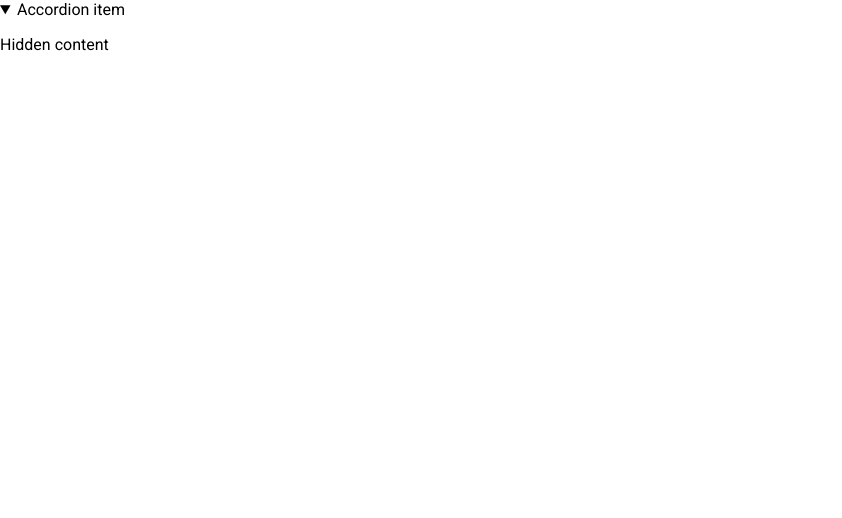
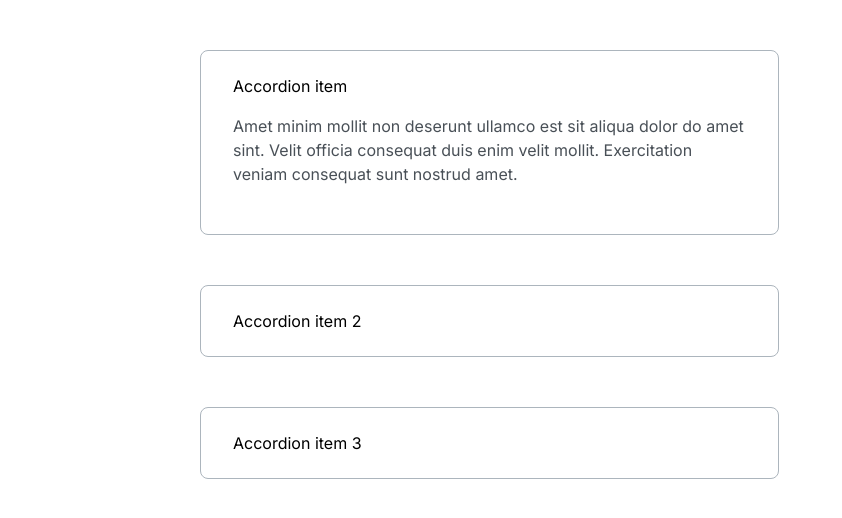
Before and after one commit to nbmprod/htmlcss-20220919_nikita804, a website: page 03-lection1/02-accordion/index.html in a window 1280 px wide. Both pictures are taken after a click on the heading "Accordion item". Shown: the whole page, without its empty margins (0-842 px from the left). Drawn offline with Linux system fonts and the light colour scheme.

Commit message:
accordion (without custom opening arrow)

```diff
--- a/03-lection1/02-accordion/accordion.css
+++ b/03-lection1/02-accordion/accordion.css
@@ -1 +1,46 @@
-/* Стилизация аккордеона */
+@import url('https://fonts.googleapis.com/css2?family=Inter:wght@400;500&display=swap');
+
+*{
+    font-family: Inter;
+}
+
+.acc-container{
+    margin: 50px 200px;
+}
+
+.accordion{
+    box-sizing: border-box;
+    width: 579px;
+    height: 72px;
+    border: 1px solid #ACB5BD;
+    border-radius: 8px;
+    padding: 23px 32px 32px;
+
+
+}
+
+.accordion[open]{
+    width: 579px;
+    height: fit-content;
+    padding: 23px 32px 32px;
+}
+
+.accordion__summary{
+    color: #000000;
+    font-size: 16px;
+    font-weight: 400;
+    line-height: 24px;
+    letter-spacing: 0em;
+    text-align: left;
+    list-style: none;
+    cursor: pointer;
+}
+
+.accordion__content{
+    color: #495057;
+    font-size: 16px;
+    font-weight: 400;
+    line-height: 24px;
+    letter-spacing: 0em;
+    text-align: left;
+}
--- a/03-lection1/02-accordion/index.html
+++ b/03-lection1/02-accordion/index.html
@@ -6,13 +6,35 @@
         <link rel="stylesheet" href="./accordion.css">
     </head>
     <body>
-        <details>
-            <summary>
-                Accordion item
-            </summary>
-            <p>
-                Hidden content
-            </p>
-        </details>
+        <div class="acc-container">
+            <details class="accordion">
+                    <summary class="accordion__summary">
+                        Accordion item
+                    </summary>
+                    <p class="accordion__content">
+                        Amet minim mollit non deserunt ullamco est sit aliqua dolor do amet sint. Velit officia consequat duis enim velit mollit. Exercitation veniam consequat sunt nostrud amet.
+                    </p>
+            </details>
+        </div>
+        <div class="acc-container">
+            <details class="accordion">
+                    <summary class="accordion__summary">
+                        Accordion item 2
+                    </summary>
+                    <p class="accordion__content">
+                        Amet minim mollit non deserunt ullamco est sit aliqua dolor do amet sint. Velit officia consequat duis enim velit mollit. Exercitation veniam consequat sunt nostrud amet.
+                    </p>
+            </details>
+        </div>
+        <div class="acc-container">
+            <details class="accordion">
+                    <summary class="accordion__summary">
+                        Accordion item 3
+                    </summary>
+                    <p class="accordion__content">
+                        Amet minim mollit non deserunt ullamco est sit aliqua dolor do amet sint. Velit officia consequat duis enim velit mollit. Exercitation veniam consequat sunt nostrud amet.
+                    </p>
+            </details>
+        </div>
     </body>
 </html>
--- a/components/preview/preview.css
+++ b/components/preview/preview.css
@@ -2,7 +2,3 @@
     height: 1036px;
     background-color: #F9FAFC;
 }
-
-.preview__button{
-    margin: 100px 100px;
-}
```
Also changed, not shown: index.html (+1 -3 lines).
